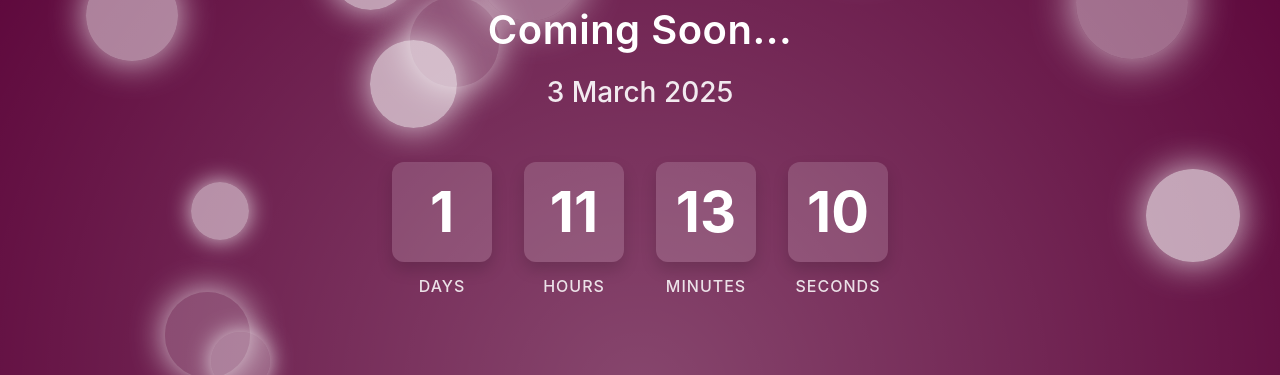
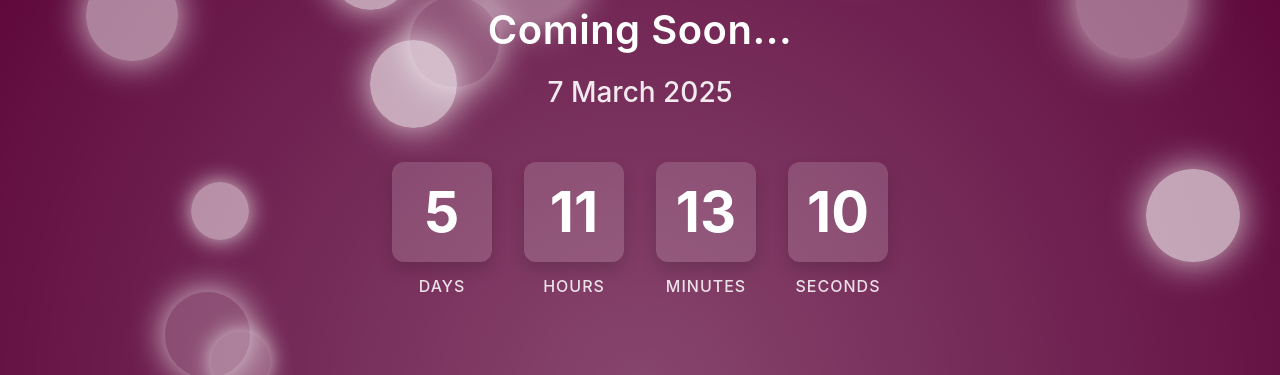
Before and after one commit to Omphile2002/bua-website, a React (Create React App) app: page / in a window 1280 px wide. Shown: the part 403-778 px from the top of the page. Built offline with nearby package versions, Linux system fonts and the light colour scheme.

Commit message:
Date changed

```diff
--- a/src/ComingSoonPage/ComingSoonPage.js
+++ b/src/ComingSoonPage/ComingSoonPage.js
@@ -12,7 +12,7 @@ const ComingSoonPage = () => {
 
   // Calculate countdown to March 3, 2025
   useEffect(() => {
-    const launchDate = new Date('March 3, 2025 00:00:00').getTime();
+    const launchDate = new Date('March 7, 2025 00:00:00').getTime();
 
     const updateCountdown = () => {
       const now = new Date().getTime();
@@ -122,7 +122,7 @@ const ComingSoonPage = () => {
 
           {/* Launch date */}
           <div className="launch-date">
-            <p>3 March 2025</p>
+            <p>7 March 2025</p>
           </div>
 
           {/* Countdown timer */}
```
